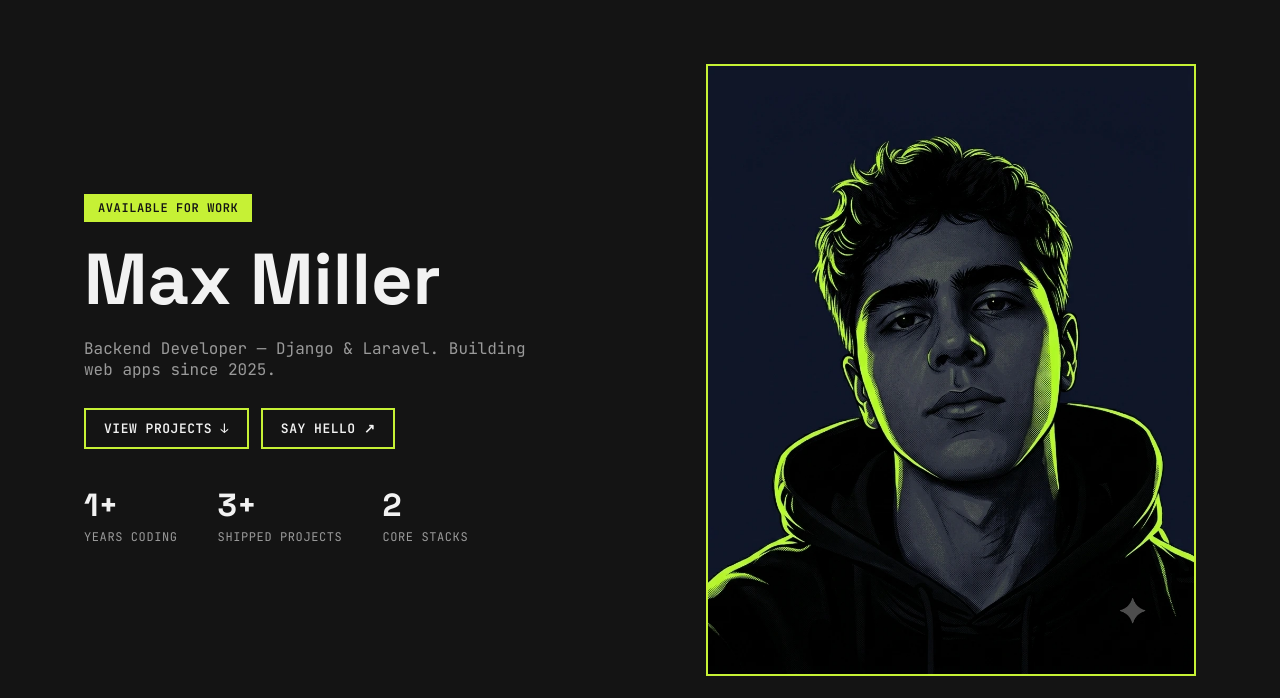
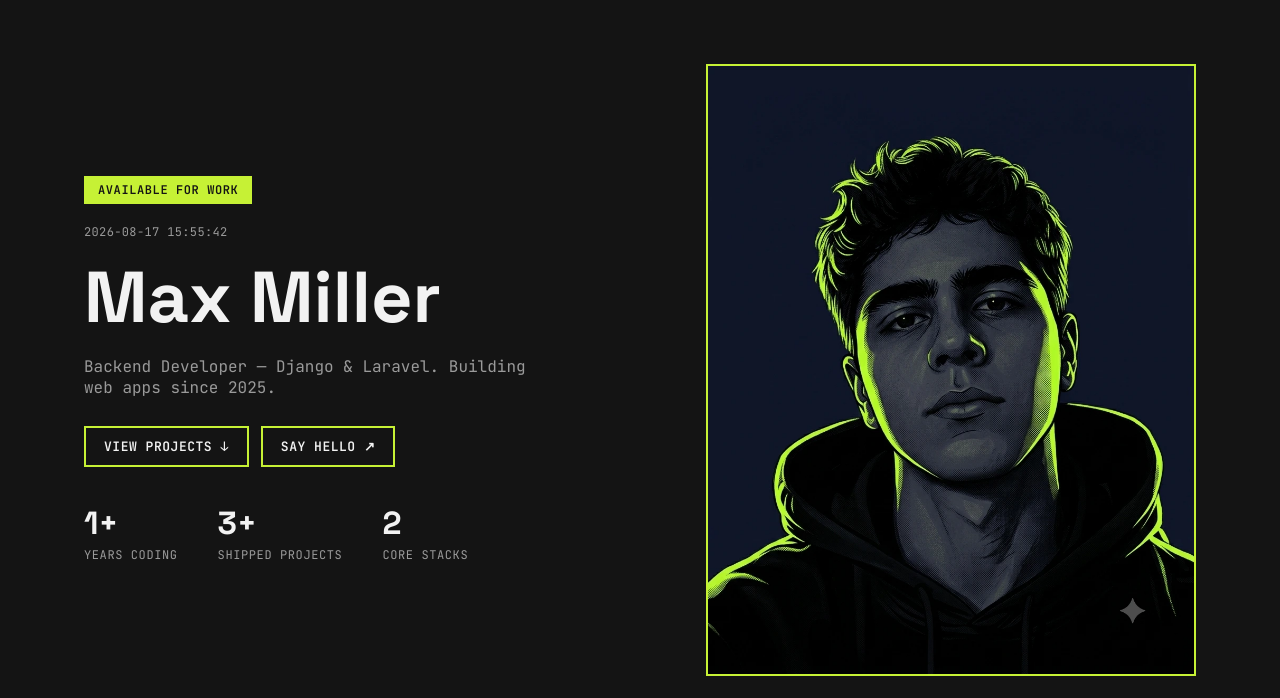
Before and after one commit to cmd-3324/Portfolio-, a plain HTML site: page index.html in a window 1280 px wide. Shown: the part 102-800 px from the top of the page. Drawn offline with nearby package versions, Linux system fonts and the light colour scheme.

Commit message:
Time Clock 13@FR

```diff
--- a/index.html
+++ b/index.html
@@ -48,6 +48,7 @@
         <section class="hero container">
             <div class="hero-text">
                 <span class="badge" data-i18n="hero_badge">AVAILABLE FOR WORK</span>
+                <div class="tehran-clock" id="tehranClock" title="Tehran Time (UTC+3:30)"></div>
                 <h1 data-i18n="hero_name">Max Miller</h1>
                 <p class="lede" data-i18n="hero_role">Backend Developer — Django &amp; Laravel. Building web apps since
                     2025.</p>
--- a/main.js
+++ b/main.js
@@ -8,7 +8,23 @@ function updateProgress() {
 }
 document.addEventListener("scroll", updateProgress, { passive: true });
 updateProgress();
-
+// ---------- Tehran live clock ----------
+const tehranClock = document.getElementById("tehranClock");
+function updateTehranClock() {
+  const isFa = document.documentElement.lang === "fa";
+  const p = Object.fromEntries(
+    new Intl.DateTimeFormat(isFa ? "fa-IR-u-ca-persian" : "en-GB", {
+      timeZone: "Asia/Tehran", hour12: false,
+      year: "numeric", month: "2-digit", day: "2-digit",
+      hour: "2-digit", minute: "2-digit", second: "2-digit"
+    }).formatToParts(new Date()).map(x => [x.type, x.value])
+  );
+  tehranClock.textContent = isFa
+    ? `${p.year}/${p.month}/${p.day} ${p.hour}:${p.minute}:${p.second}`
+    : `${p.year}-${p.month}-${p.day} ${p.hour}:${p.minute}:${p.second}`;
+}
+updateTehranClock();
+setInterval(updateTehranClock, 1000);
 // ---------- Theme toggle (persisted) ----------
 const themeToggle = document.getElementById("themeToggle");
 function applyTheme(theme) {
@@ -25,9 +41,11 @@ themeToggle.addEventListener("click", () => {
 // ---------- Language toggle (persisted) ----------
 const langToggle = document.getElementById("langToggle");
 applyLang(localStorage.getItem("lang") || "en");
+updateTehranClock();
 langToggle.addEventListener("click", () => {
   const current = document.documentElement.lang || "en";
   applyLang(current === "en" ? "fa" : "en");
+  pdateTehranClock();
 });
 
 // ---------- Scroll reveal ----------
--- a/style.css
+++ b/style.css
@@ -68,6 +68,13 @@ a { color: inherit; text-decoration: none; }
   display: inline-block; background: var(--accent); color: #141414;
   font-size: 12px; font-weight: 700; letter-spacing: .05em;
   padding: 6px 14px; margin-bottom: 20px; text-transform: uppercase;
+}
+.tehran-clock {
+    font-family: var(--font-mono);
+    font-size: 12px;
+    color: var(--text-dim);
+    letter-spacing: .03em;
+    margin-bottom: 20px;
 }
 .hero h1 { font-size: clamp(40px, 6vw, 72px); }
 .lede { color: var(--text-dim); font-size: 16px; max-width: 46ch; margin: 20px 0 28px; }
@@ -243,11 +250,3 @@ html[dir="rtl"] .badge-sm {
     margin-left: 0 !important;
     margin-right: 8px !important;
 }
-/*
-.exp-date {
-    margin-bottom: 12px;
-}
-
-.exp-body h3 {
-    margin-bottom: 6px;
-} */
```
Also changed, not shown: 1 other file.
